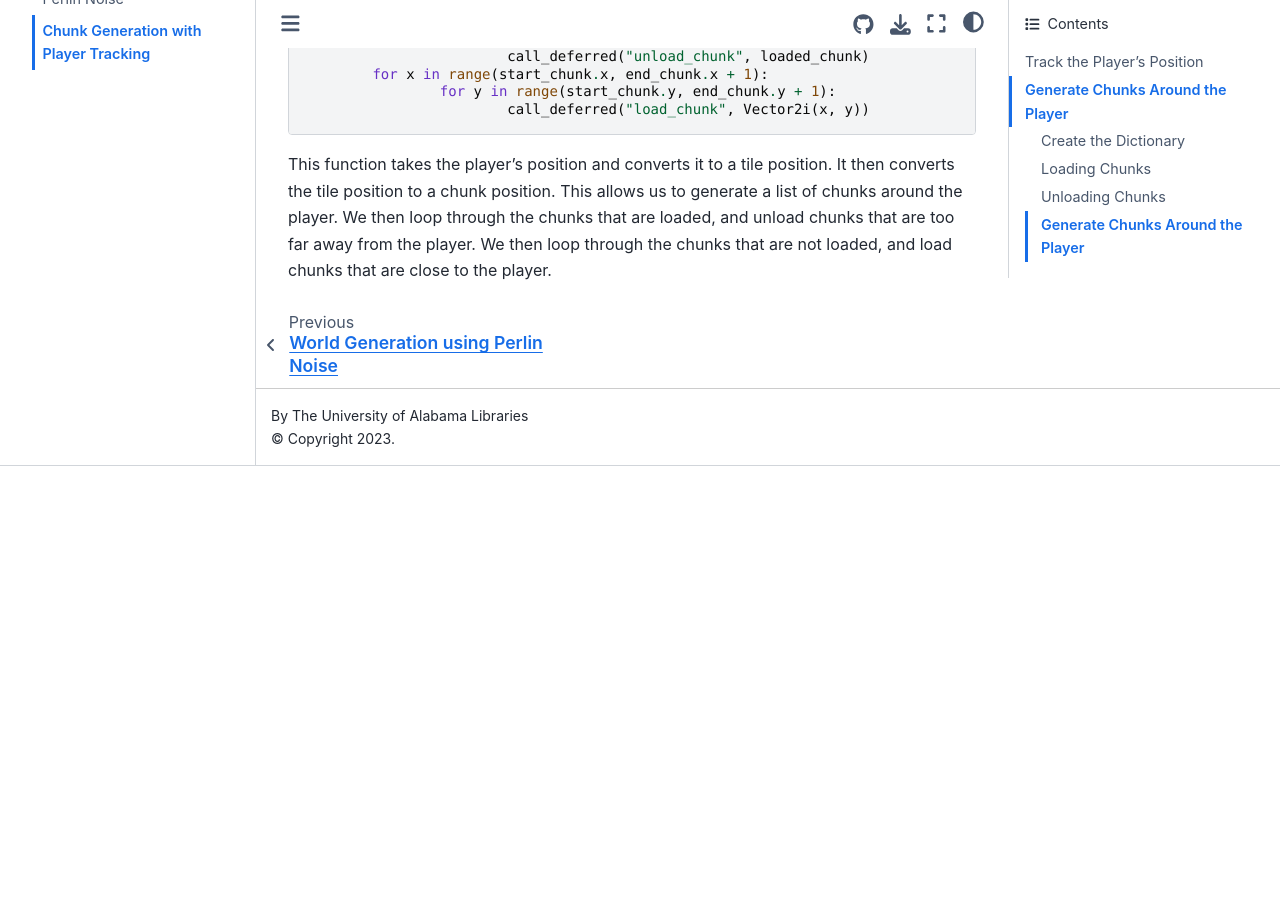
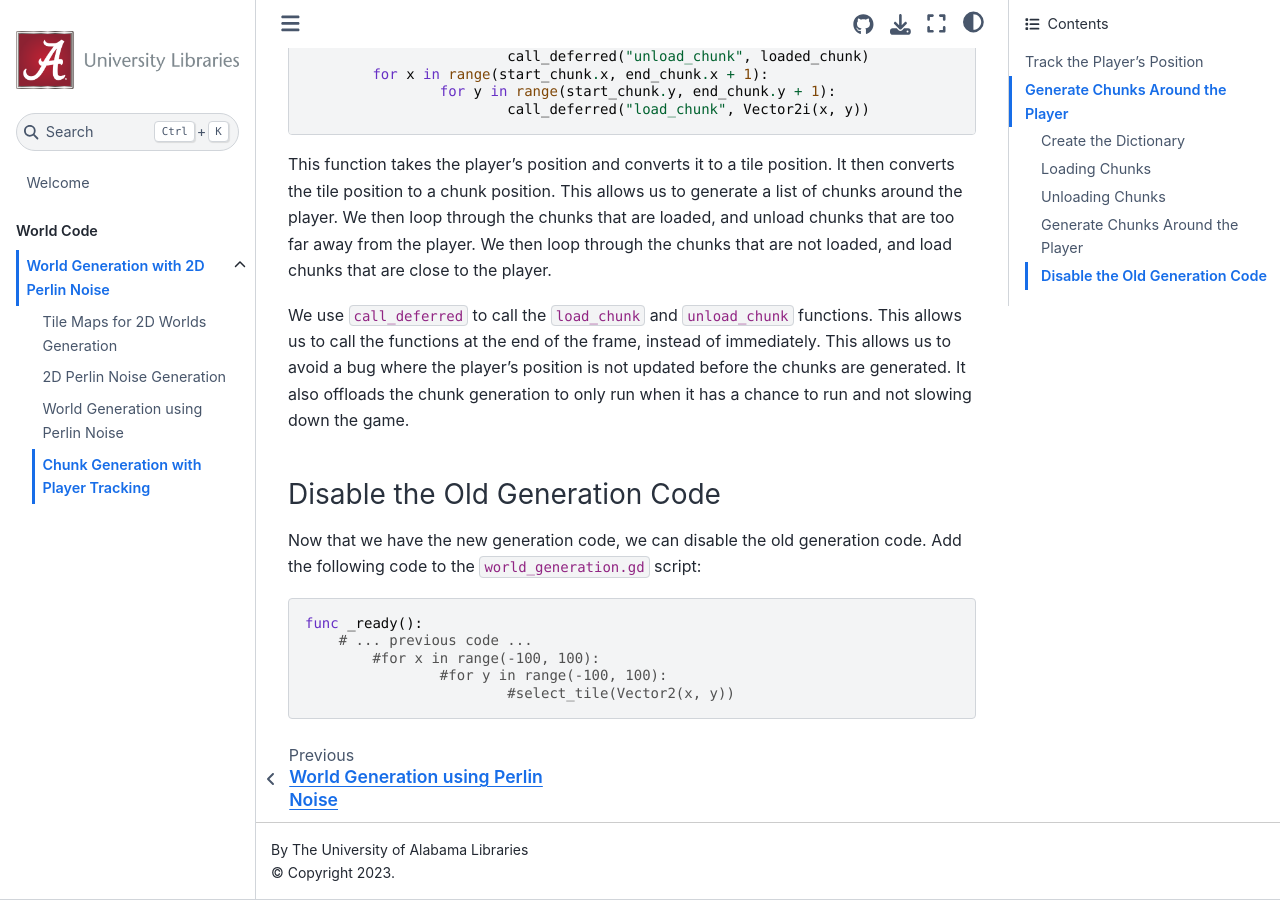
Before and after one commit to AveryUALibrary/Godot-Cookbook, a Jupyter Book: the page built from content/World/Perlin_Noise_Generation/chunk_generation.md, in a window 1280 px wide and 900 px high, scrolled down 4428 px. Built offline with Jupyter Book 1.0.4 settings and Sphinx 7.4.7 and the Sphinx Book theme 1.1.4, drawn with Linux system fonts in a browser that asks for light colours; before the commit the page ends 4894 px from its top, so only the background shows below that.

Commit message:
Refactor chunk generation code and disable old generation code

````diff
--- a/content/World/Perlin_Noise_Generation/chunk_generation.md
+++ b/content/World/Perlin_Noise_Generation/chunk_generation.md
@@ -150,3 +150,17 @@
 ```
 
 This function takes the player's position and converts it to a tile position. It then converts the tile position to a chunk position. This allows us to generate a list of chunks around the player. We then loop through the chunks that are loaded, and unload chunks that are too far away from the player. We then loop through the chunks that are not loaded, and load chunks that are close to the player.
+
+We use `call_deferred` to call the `load_chunk` and `unload_chunk` functions. This allows us to call the functions at the end of the frame, instead of immediately. This allows us to avoid a bug where the player's position is not updated before the chunks are generated. It also offloads the chunk generation to only run when it has a chance to run and not slowing down the game.
+
+### Disable the Old Generation Code
+
+Now that we have the new generation code, we can disable the old generation code. Add the following code to the `world_generation.gd` script:
+
+```gdscript
+func _ready():
+    # ... previous code ...
+	#for x in range(-100, 100):
+		#for y in range(-100, 100):
+			#select_tile(Vector2(x, y))
+```
````
